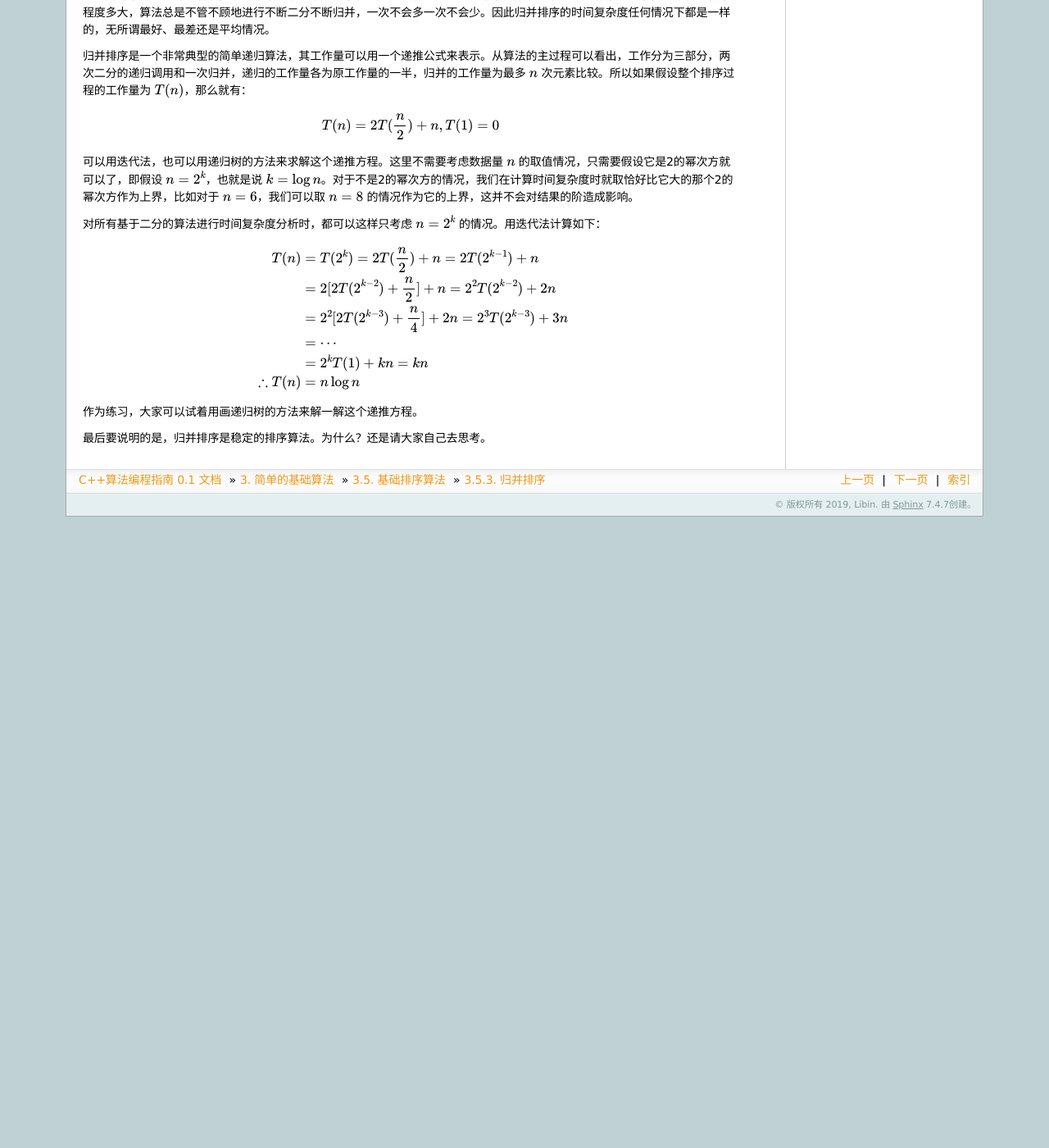
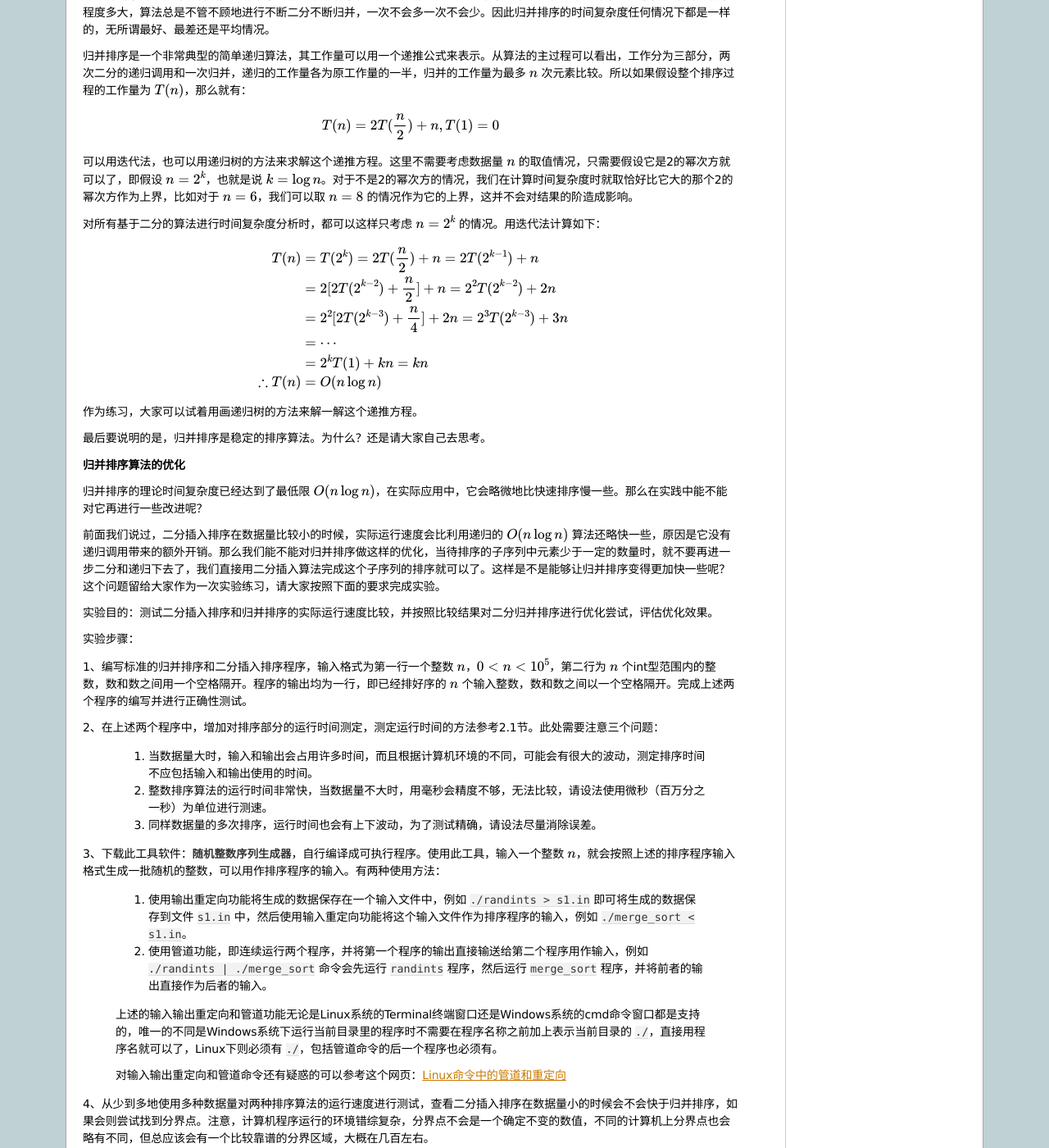
Before and after one commit to majorli/algo_guide, a Sphinx documentation site: the page built from source/ch02/sec05/253_merge_sort.rst, in a window 1280 px wide and 1400 px high, scrolled down 2504 px. Shown: the whole window at 82% size. Built offline with Sphinx 7.4.7, drawn with Linux system fonts in a browser that asks for light colours; formulas are drawn with MathJax 3; before the commit the page ends 3134 px from its top, so only the background shows below that; some of the changed text lies outside the part shown.

Commit message:
20200322_1203draft

```diff
--- a/source/ch02/sec05/253_merge_sort.rst
+++ b/source/ch02/sec05/253_merge_sort.rst
@@ -133,9 +133,40 @@
        &=2^2[2T(2^{k-3})+{n\over4}]+2n=2^3T(2^{k-3})+3n\\
        &=\cdots\\
        &=2^kT(1)+kn=kn\\
-   \therefore T(n)&=n\log n
+   \therefore T(n)&=O(n\log n)
    \end{align}
 
 作为练习，大家可以试着用画递归树的方法来解一解这个递推方程。
 
 最后要说明的是，归并排序是稳定的排序算法。为什么？还是请大家自己去思考。
+
+**归并排序算法的优化**
+
+归并排序的理论时间复杂度已经达到了最低限 :math:`O(n\log n)`，在实际应用中，它会略微地比快速排序慢一些。那么在实践中能不能对它再进行一些改进呢？
+
+前面我们说过，二分插入排序在数据量比较小的时候，实际运行速度会比利用递归的 :math:`O(n\log n)` 算法还略快一些，原因是它没有递归调用带来的额外开销。那么我们能不能对归并排序做这样的优化，当待排序的子序列中元素少于一定的数量时，就不要再进一步二分和递归下去了，我们直接用二分插入算法完成这个子序列的排序就可以了。这样是不是能够让归并排序变得更加快一些呢？这个问题留给大家作为一次实验练习，请大家按照下面的要求完成实验。
+
+实验目的：测试二分插入排序和归并排序的实际运行速度比较，并按照比较结果对二分归并排序进行优化尝试，评估优化效果。
+
+实验步骤：
+
+1、编写标准的归并排序和二分插入排序程序，输入格式为第一行一个整数 :math:`n`，:math:`0\lt n \lt 10^5`，第二行为 :math:`n` 个int型范围内的整数，数和数之间用一个空格隔开。程序的输出均为一行，即已经排好序的 :math:`n` 个输入整数，数和数之间以一个空格隔开。完成上述两个程序的编写并进行正确性测试。
+
+2、在上述两个程序中，增加对排序部分的运行时间测定，测定运行时间的方法参考2.1节。此处需要注意三个问题：
+
+   1. 当数据量大时，输入和输出会占用许多时间，而且根据计算机环境的不同，可能会有很大的波动，测定排序时间不应包括输入和输出使用的时间。
+   2. 整数排序算法的运行时间非常快，当数据量不大时，用毫秒会精度不够，无法比较，请设法使用微秒（百万分之一秒）为单位进行测速。
+   3. 同样数据量的多次排序，运行时间也会有上下波动，为了测试精确，请设法尽量消除误差。
+
+3、下载此工具软件：:download:`随机整数序列生成器<../../codes/tools/randints.cpp>`，自行编译成可执行程序。使用此工具，输入一个整数 :math:`n`，就会按照上述的排序程序输入格式生成一批随机的整数，可以用作排序程序的输入。有两种使用方法：
+
+   1. 使用输出重定向功能将生成的数据保存在一个输入文件中，例如 ``./randints > s1.in`` 即可将生成的数据保存到文件 ``s1.in`` 中，然后使用输入重定向功能将这个输入文件作为排序程序的输入，例如 ``./merge_sort < s1.in``。
+   2. 使用管道功能，即连续运行两个程序，并将第一个程序的输出直接输送给第二个程序用作输入，例如 ``./randints | ./merge_sort`` 命令会先运行 ``randints`` 程序，然后运行 ``merge_sort`` 程序，并将前者的输出直接作为后者的输入。
+
+   上述的输入输出重定向和管道功能无论是Linux系统的Terminal终端窗口还是Windows系统的cmd命令窗口都是支持的，唯一的不同是Windows系统下运行当前目录里的程序时不需要在程序名称之前加上表示当前目录的 ``./``，直接用程序名就可以了，Linux下则必须有 ``./``，包括管道命令的后一个程序也必须有。
+
+   对输入输出重定向和管道命令还有疑惑的可以参考这个网页：`Linux命令中的管道和重定向 <https://blog.csdn.net/u014532901/article/details/79742175>`_
+
+4、从少到多地使用多种数据量对两种排序算法的运行速度进行测试，查看二分插入排序在数据量小的时候会不会快于归并排序，如果会则尝试找到分界点。注意，计算机程序运行的环境错综复杂，分界点不会是一个确定不变的数值，不同的计算机上分界点也会略有不同，但总应该会有一个比较靠谱的分界区域，大概在几百左右。
+
+5、尝试利用找到的分界点对归并排序进行优化，编写程序，测试正确，并用上述方法测定运行速度，和标准的归并排序程序进行对比，得出实验结论。
```
